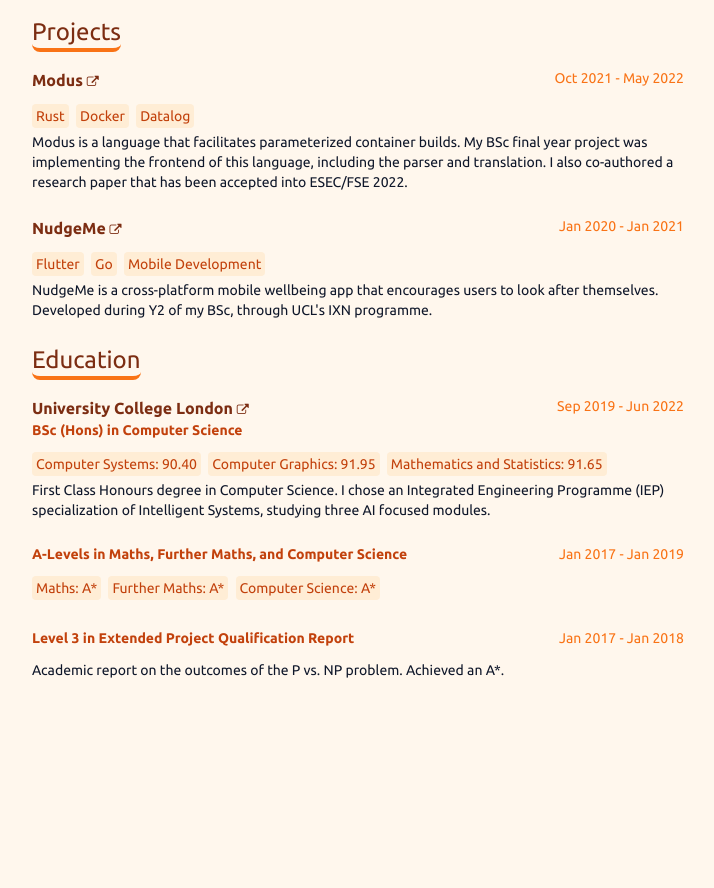
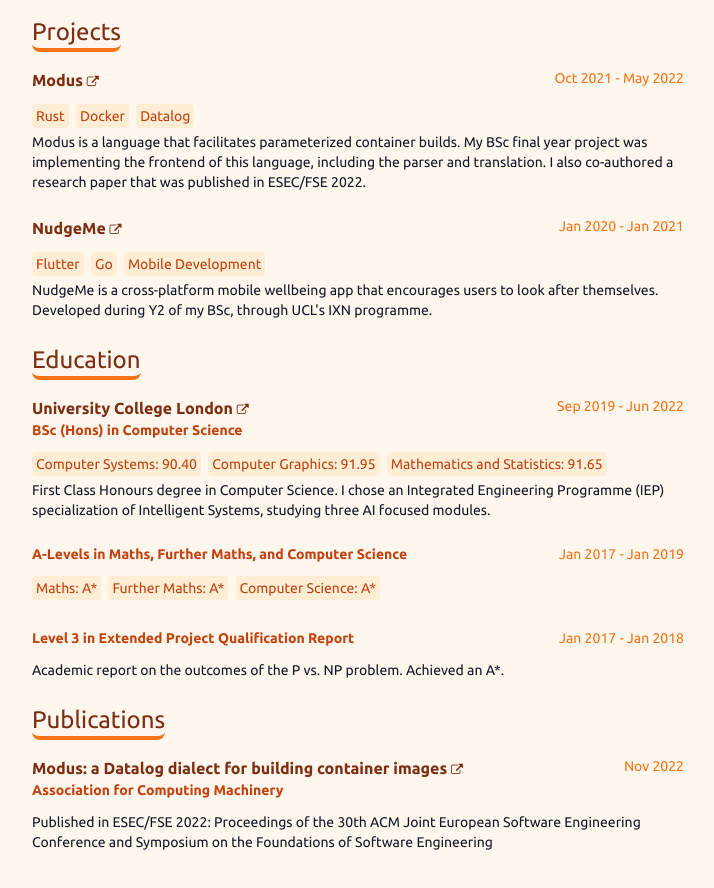
Before and after one commit to cyber-chris/resume, a plain HTML site: page index.html in a window 1280 px wide. Shown: the part 1040-1928 px from the top of the page, without its empty margins (396-1110 px from the left). Before the commit the page ends 1760 px from the top, so only its background shows below. Drawn offline with Linux system fonts and the light colour scheme.

Commit message:
deploy: 005fd27e67765d6d3d87f1883cc63aef1e7a0a5f

```diff
--- a/index.html
+++ b/index.html
@@ -814,7 +814,7 @@
                     <span class="inline-block mr-1 mb-1 py-0.5 px-1 bg-orange-100 rounded text-orange-700">Java</span>
                     <span class="inline-block mr-1 mb-1 py-0.5 px-1 bg-orange-100 rounded text-orange-700">Python</span>
                 </div>
-                <p class="mb-2">Supporting first year undergraduates in developing their programming skills in four languages.</p>
+                <p class="mb-2">Supporting first year undergraduates in developing their skills in four programming languages.</p>
             </div>
             <div class="mb-6 break-inside-avoid">
               <div class="flex flex-row items-start justify-between mb-3">
@@ -866,7 +866,7 @@
                     <span class="inline-block mr-1 mb-1 py-0.5 px-1 bg-orange-100 rounded text-orange-700">Docker</span>
                     <span class="inline-block mr-1 mb-1 py-0.5 px-1 bg-orange-100 rounded text-orange-700">Datalog</span>
                 </div>
-                <p class="mb-2">Modus is a language that facilitates parameterized container builds. My BSc final year project was implementing the frontend of this language, including the parser and translation. I also co-authored a research paper that has been accepted into ESEC/FSE 2022.</p>
+                <p class="mb-2">Modus is a language that facilitates parameterized container builds. My BSc final year project was implementing the frontend of this language, including the parser and translation. I also co-authored a research paper that was published in ESEC/FSE 2022.</p>
             </div>
             <div class="mb-6 break-inside-avoid">
               <div class="flex flex-row items-start justify-between mb-3">
@@ -955,6 +955,27 @@
                         <p class="mb-2">Academic report on the outcomes of the P vs. NP problem. Achieved an A*.</p>
                     </div>
         </section>
+        <section>
+        	<h2>Publications</h2>
+            <div class="mb-6 break-inside-avoid">
+              <div class="flex flex-row items-start justify-between mb-3">
+                <div>
+                  <h3 class="text-base font-bold">
+                      <a href="https://dl.acm.org/doi/abs/10.1145/3540250.3549133" target="_blank">
+                        Modus: a Datalog dialect for building container images <i class="fa fa-external-link text-xs" aria-hidden="true"></i>
+                      </a>
+                  </h3>
+                    <p class="font-bold text-orange-700">
+                      Association for Computing Machinery
+                    </p>
+                </div>
+                      <div class="text-sm text-orange-500">
+                        Nov 2022
+                      </div>
+              </div>
+                <p class="mb-2">Published in ESEC/FSE 2022: Proceedings of the 30th ACM Joint European Software Engineering Conference and Symposium on the Foundations of Software Engineering</p>
+            </div>
+        </section>
       </div>
       <div class="order-1 col-span-1 mb-4">
         <section>
@@ -963,9 +984,9 @@
                 <h3 class="font-sm font-bold mb-1">Programming Languages</h3>
                 <div>
                     <span class="inline-block mr-1 mb-1 py-0.5 px-1 bg-orange-100 rounded text-orange-700">Python</span>
+                    <span class="inline-block mr-1 mb-1 py-0.5 px-1 bg-orange-100 rounded text-orange-700">C#</span>
                     <span class="inline-block mr-1 mb-1 py-0.5 px-1 bg-orange-100 rounded text-orange-700">Java</span>
                     <span class="inline-block mr-1 mb-1 py-0.5 px-1 bg-orange-100 rounded text-orange-700">Rust</span>
-                    <span class="inline-block mr-1 mb-1 py-0.5 px-1 bg-orange-100 rounded text-orange-700">C#</span>
                     <span class="inline-block mr-1 mb-1 py-0.5 px-1 bg-orange-100 rounded text-orange-700">C</span>
                     <span class="inline-block mr-1 mb-1 py-0.5 px-1 bg-orange-100 rounded text-orange-700">Bash (Scripting)</span>
                     <span class="inline-block mr-1 mb-1 py-0.5 px-1 bg-orange-100 rounded text-orange-700">HTML/CSS/JS (Web Dev)</span>
```
